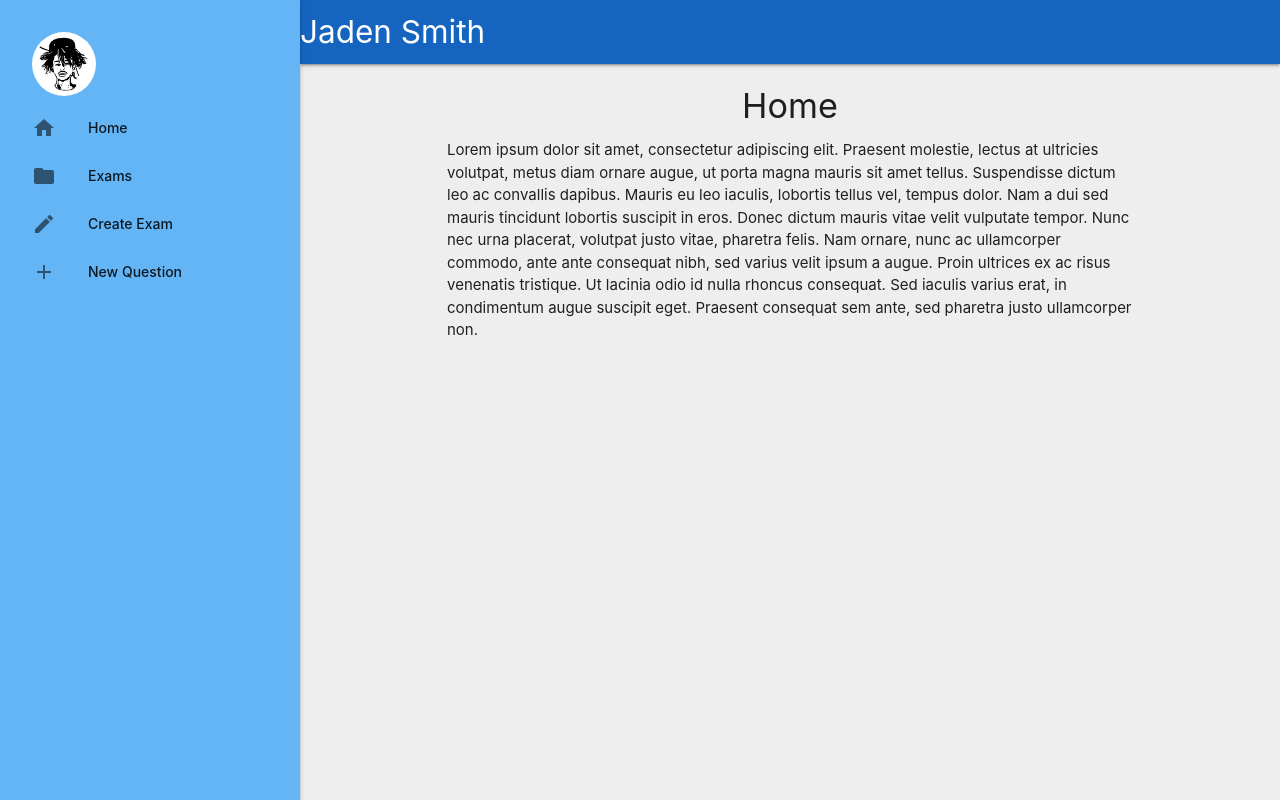
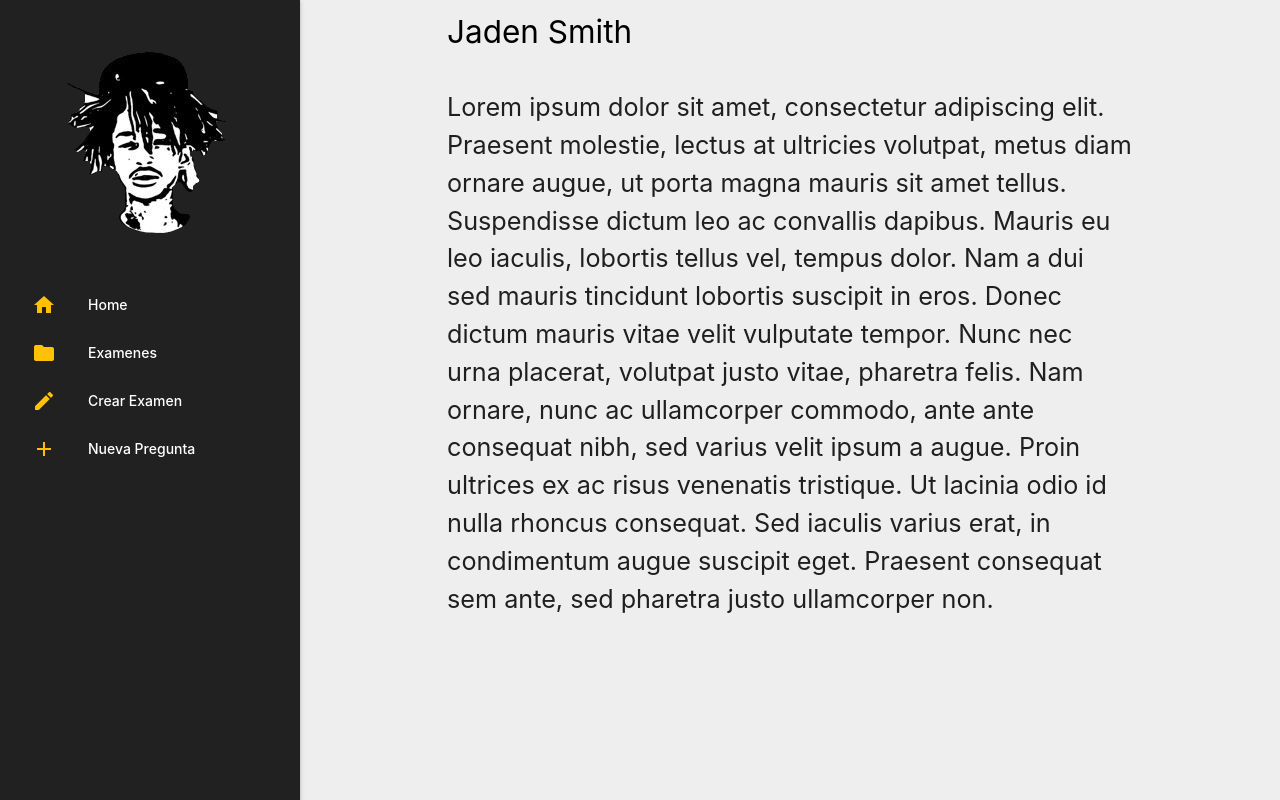
Before and after one commit to JorgeSabella/JADENSMITH, a React (Create React App) app: page / in a window 1280 px wide. Built offline with nearby package versions, Linux system fonts and the light colour scheme.

Commit message:
Add initial black style

```diff
--- a/src/components/dashboard/Home.js
+++ b/src/components/dashboard/Home.js
@@ -3,8 +3,7 @@
 const Home = () => {
     return (
         <div className = "container">
-            <h4 className="center">Home</h4>
-            <p>
+            <p className="flow-text">
             Lorem ipsum dolor sit amet, consectetur adipiscing elit. Praesent molestie, lectus at ultricies volutpat, metus diam ornare augue, ut porta magna mauris sit amet tellus. Suspendisse dictum leo ac convallis dapibus. Mauris eu leo iaculis, lobortis tellus vel, tempus dolor. Nam a dui sed mauris tincidunt lobortis suscipit in eros. Donec dictum mauris vitae velit vulputate tempor. Nunc nec urna placerat, volutpat justo vitae, pharetra felis. Nam ornare, nunc ac ullamcorper commodo, ante ante consequat nibh, sed varius velit ipsum a augue. Proin ultrices ex ac risus venenatis tristique. Ut lacinia odio id nulla rhoncus consequat. Sed iaculis varius erat, in condimentum augue suscipit eget. Praesent consequat sem ante, sed pharetra justo ullamcorper non.
             </p>
         </div>
--- a/src/components/exams/NewExam.js
+++ b/src/components/exams/NewExam.js
@@ -16,9 +16,19 @@
     renderPosts() {
         return _.map(this.props.posts, post=> {
             return (
-                <li className="collection-item" key={post.id}>
-                    {post.text}
-                </li>
+                <div class="card horizontal" key={post.id}>
+                  <div class="card-image">
+                    <img src="img/question.png" className="responsive-img"/>
+                  </div>
+                  <div class="card-stacked">
+                    <div class="card-content">
+                      <p>{post.text}</p>
+                    </div>
+                    <div class="card-action">
+                      <a href="#">This is a link</a>
+                    </div>
+                  </div>
+                </div>
             );
         });
     }
@@ -52,16 +62,21 @@
         return (
             <div className= "container">
                 <form className = "white" onSubmit={handleSubmit(this.onSubmit.bind(this))}>
+                    <div className="section">
                         <h5 className = "grey-text text-darken-4">Crear examen</h5>
                         <Field label="Nombre" name="Name" component={this.renderField}/>
                         <Field label="Institucion" name="institution" component={this.renderField}/>
                         <Field label="Profesor" name="Professor" component={this.renderField}/>
+                        <div className="divider"/>
                         {/*
                         <Field label="Tema" name="tema" component={this.renderField}/>
                         <Field label="Nombre Alumno" name="nombreAlumno" component={this.renderField}/>
                         */}
+                    </div>
+                    <div className="section">
                         <h5 className = "grey-text text-darken-2">Preguntas</h5>
                         {this.renderPosts()}
+                    </div>
                     <button className = "btn pink lighten-1 z-depth-0" type="submit">Crear</button>
                     <button className = "btn pink lighten-1 z-depth-0" type="click">Borrar</button>
                     <button className = "btn pink lighten-1 z-depth-0" type="click">Preview</button>
--- a/src/components/layout/Navbar.js
+++ b/src/components/layout/Navbar.js
@@ -4,26 +4,43 @@
 const Navbar = () => {
     return (
         <div>
-            <nav className="top-nav blue darken-3">
+            <nav className="top-nav transparent z-depth-0">
                 <div className="nav-wrapper">
-                    <a className="brand-logo left" href="#">Jaden Smith</a>
+                <div className="container">
+                    <a className="brand-logo left" href="#"><span className="black-text">Jaden Smith</span></a>
+                </div>
                 </div>
                 <a className="top-nav sidenav-trigger full hide-on-large-only" href="#" data-target="slide-out">
                     <i className="material-icons white-text">menu</i>
                 </a>
             </nav>
-            <ul className="sidenav blue lighten-2 sidenav-fixed" id="slide-out">
+            <ul className="sidenav grey darken-4 sidenav-fixed" id="slide-out">
                 <li>
                     <div className="user-view center">
                         <div>
-                            <img className="circle" src="img/jaden smith.jpg"/>
+                            <img className="" src="img/jaden.png"/>
                         </div>
                     </div>
                 </li>
-                <li><NavLink to="/" className="text-white"><i className="material-icons">home</i>Home</NavLink></li>
-                <li><NavLink to="/exams" className="text-white"><i className="material-icons">folder</i>Exams</NavLink></li>
-                <li><NavLink to="/newexam" className="text-white"><i className="material-icons">edit</i>Create Exam</NavLink></li>
-                <li><NavLink to="/question" className="text-white"><i className="material-icons">add</i>New Question</NavLink></li>
+                <li>
+                    <NavLink to="/" className="white-text">
+                        <i className="material-icons amber-text lighten-1">home</i>Home
+                    </NavLink>
+                </li>
+                <li>
+                    <NavLink to="/exams" className="white-text">
+                        <i className="material-icons amber-text lighten-1">folder</i>Examenes
+                    </NavLink>
+                </li>
+                <li>
+                    <NavLink to="/newexam" className="white-text">
+                        <i className="material-icons amber-text lighten-1">edit</i>Crear Examen
+                    </NavLink>
+                </li>
+                <li>
+                    <NavLink to="/question" className="white-text"><i className="material-icons amber-text lighten-1">add</i>Nueva Pregunta
+                    </NavLink>
+                </li>
             </ul>
         </div>
     );
```
Also changed, not shown: public/img/jaden.png (added), public/img/question.png (added). Lines whose indentation alone changed are shown as unchanged.
